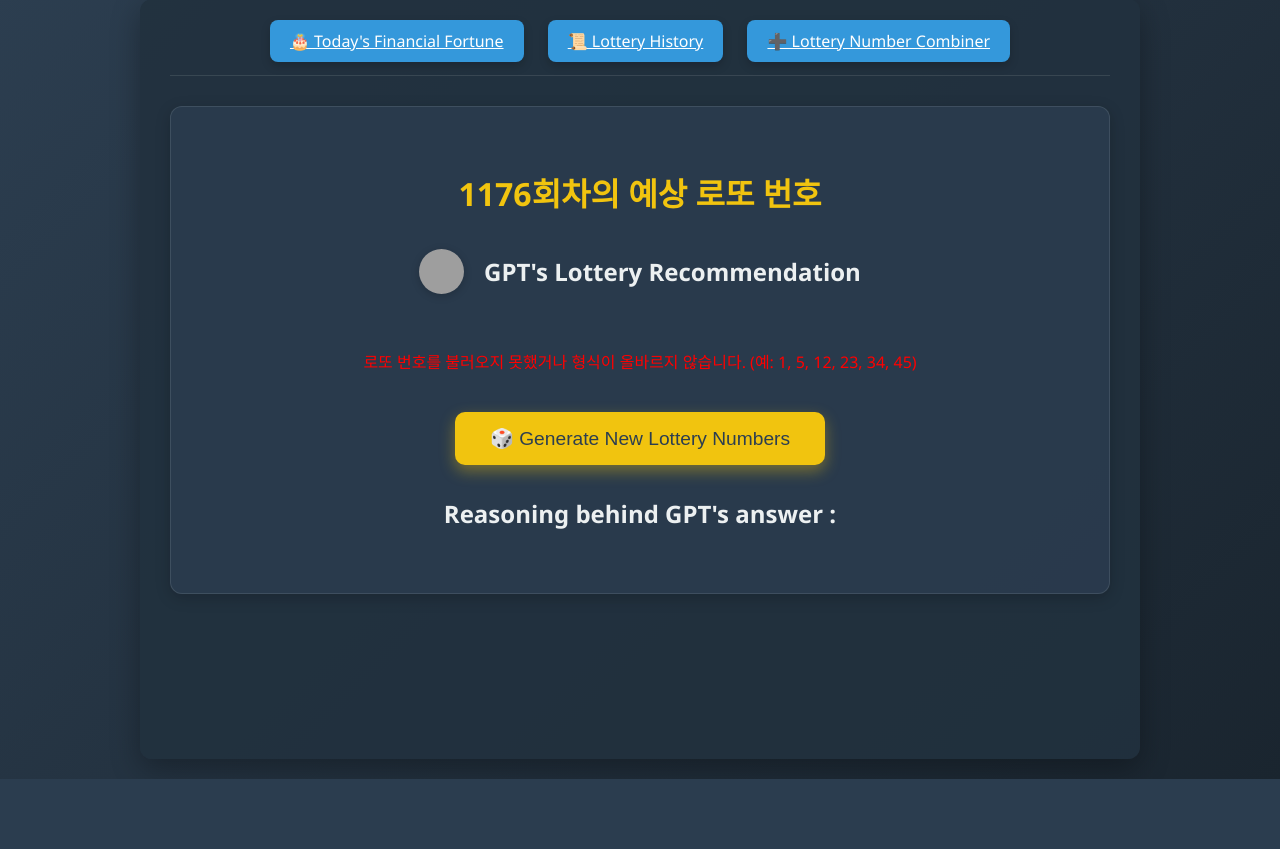
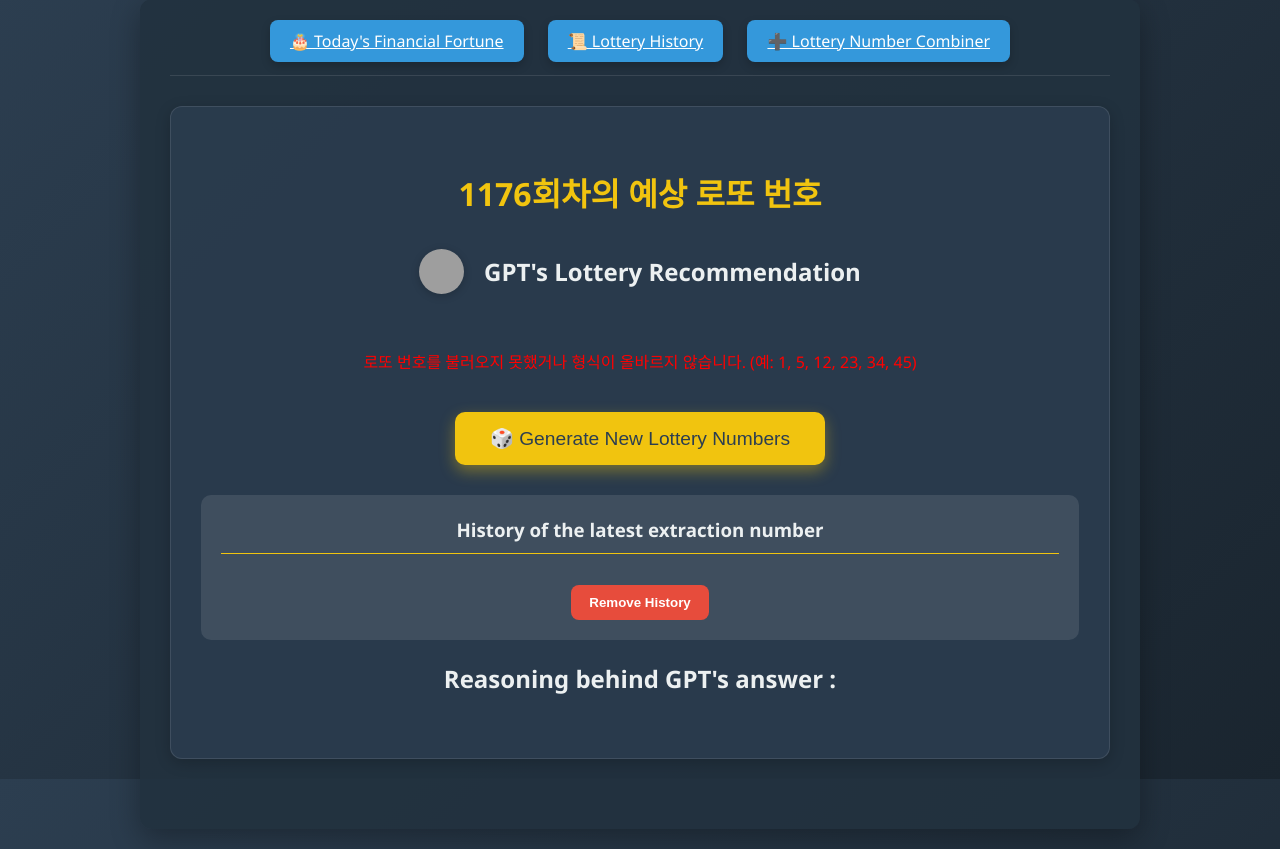
Before and after one commit to koh-hongQ/AIwebsite_LottoPredict, a Django app: template main/templates/main/lotto_predict.html in a window 1280 px wide. Shown: the part 21-870 px from the top of the page. Before the commit the page ends 800 px from the top, so only its background shows below. Run offline with Django 5.2, Linux system fonts and the light colour scheme; the template is opened without the code that fills it, so the values that code supplies are empty; grey boxes are pictures that could not be loaded.

Commit message:
Make an extraction number History

```diff
--- a/main/templates/main/lotto_predict.html
+++ b/main/templates/main/lotto_predict.html
@@ -39,7 +39,47 @@
             padding-bottom: 20px;
             border-bottom: 1px solid rgba(255, 255, 255, 0.1);
         }
+        #history-section {
+            margin-top: 30px;
+            background-color: rgba(255, 255, 255, 0.1);
+            padding: 20px;
+            border-radius: 10px;
+            color: #ecf0f1;
+        }
+        #history-section h3 {
+            margin-top: 0;
+            margin-bottom: 15px;
+            font-weight: 600;
+            border-bottom: 1px solid #f1c40f;
+            padding-bottom: 8px;
+        }
 
+        #history-list {
+            list-style: decimal inside;
+            max-height: 180px;
+            overflow-y: auto;
+            padding-left: 0;
+            margin-bottom: 15px;
+        }
+
+        #history-list li {
+            padding: 6px 8px;
+            border-bottom: 1px solid rgba(241, 196, 15, 0.3);
+        }
+
+        #clear-history-btn {
+            background-color: #e74c3c;
+            color: white;
+            border: none;
+            border-radius: 8px;
+            padding: 10px 18px;
+            cursor: pointer;
+            font-weight: 600;
+            transition: background-color 0.3s ease;
+        }
+        #clear-history-btn:hover {
+            background-color: #c0392b;
+        }
         .navbar a{
             padding: 10px 20px;
             margin: 0 10px;
@@ -209,6 +249,50 @@
                 font-size: 1em;
             }
         }
+
+        /*History Section 스타일*/
+
+        #history-section {
+            margin-top: 30px;
+            background-color: rgba(255, 255, 255, 0.1);
+            padding: 20px;
+            border-radius: 10px;
+            color: #ecf0f1;
+        }
+        #history-section h3 {
+            margin-top: 0;
+            margin-bottom: 15px;
+            font-weight: 600;
+            border-bottom: 1px solid #f1c40f;
+            padding-bottom: 8px;
+        }
+
+        #history-list {
+            list-style: decimal inside;
+            max-height: 180px;
+            overflow-y: auto;
+            padding-left: 0;
+            margin-bottom: 15px;
+        }
+
+        #history-list li {
+            padding: 6px 8px;
+            border-bottom: 1px solid rgba(241, 196, 15, 0.3);
+        }
+
+        #clear-history-btn {
+            background-color: #e74c3c;
+            color: white;
+            border: none;
+            border-radius: 8px;
+            padding: 10px 18px;
+            cursor: pointer;
+            font-weight: 600;
+            transition: background-color 0.3s ease;
+        }
+        #clear-history-btn:hover {
+            background-color: #c0392b;
+        }
     </style>
 </head>
 
@@ -235,12 +319,19 @@
                     </button>
                 </div>
             </div>
+            <!-- 히스토리 영역 추가 -->
+             <div id="history-section">
+                <h3>History of the latest extraction number</h3>
+                <ul id="history-list"></ul>
+                <button id="clear-history-btn" onclick="'clearHistory()">Remove History</button>
+             </div>
             <h2 id="round-title">Reasoning behind GPT's answer : </h1>
             <h2 id="round-title"> {{답변근거}} </h1>
         </div>
     </div>
 
     <script>
+
         function calculateRound() {
             const round1175DrawDate = new Date("2025-06-07T20:45:00");
             const now = new Date();
@@ -292,12 +383,15 @@
                 ball.textContent = num;
                 lottoContainer.appendChild(ball);
             });
+
+            addHistory(rawLottoData); //번호 생성 시 히스토리에 추가
         }
 
         window.onload = function () {
             const round = calculateRound();
             document.getElementById("round-title").textContent = `${round}회차의 예상 로또 번호`;
             insertLottoNumbers(); // 페이지 로드 시 바로 번호 표시
+            updateHistoryList();
         };
 
         function generateNewLotto() {
@@ -312,6 +406,31 @@
         function reloadPage() {
         location.reload();
     }
+
+    //현재까지 뽑은 번호의 히스토리 구현
+
+    function addHistory(number){
+        let history = JSON.parse(sessionStorage.getItem('numberHistory')) || [];
+        history.push(number);
+        sessionStorage.setItem('numberHistory', JSON.stringify(history));
+        updateHistoryList();
+    }
+
+    function updateHistoryList() {
+        let history = JSON.parse(sessionStorage.getItem('numberHistory')) || [];
+        const list = document.getElementById('history-list');
+        list.innerHTML = '';
+        history.forEach((num, index) => {
+            const li = document.createElement('li');
+            li.textContent = `${index + 1}. ${num}`;
+            list.appendChild(li);
+        });
+    }
+
+    function clearHistory(){
+        sessionStorage.removeItem('numberHistory');
+        updateHistoryList();
+    }
     </script>
 </body>
 </html>
```
